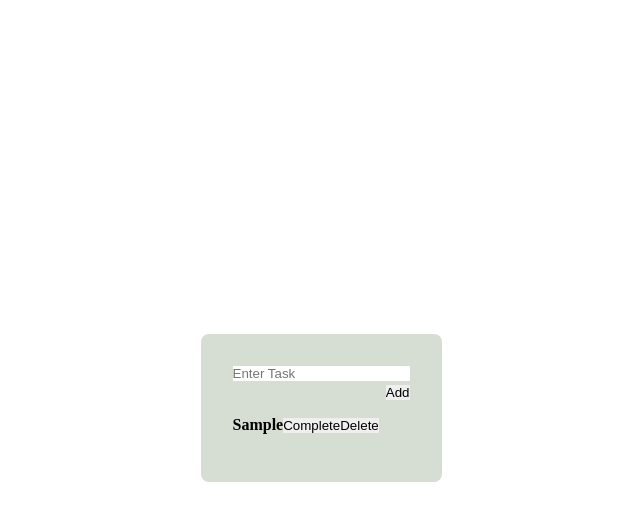
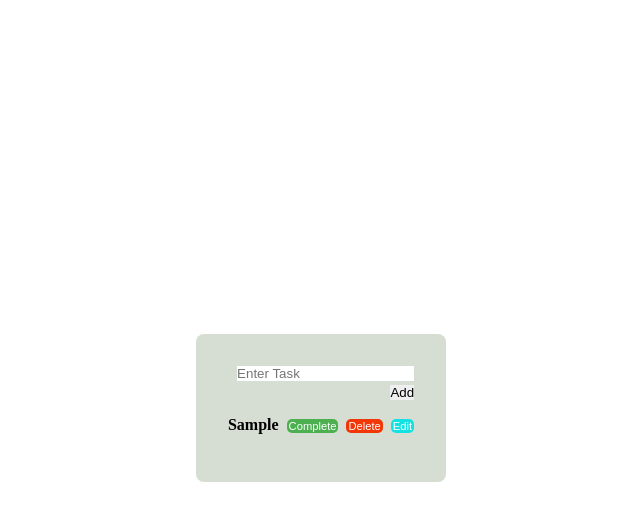
Before and after one commit to ZakirTqvi/To-do-list, a plain HTML site: page index.html in a window 1280 px wide. Both pictures are taken after typing "Sample" into the empty fields and a click on the button "Add". Shown: the whole page, without its empty margins (327-967 px from the left). Drawn offline with Linux system fonts and the light colour scheme.

Commit message:
new code added

```diff
--- a/script.js
+++ b/script.js
@@ -4,7 +4,6 @@ const taskList = document.getElementById('taskList')
 
 addBtn.addEventListener('click', ()=>{
     const inputValue = inputFld.value.trim()
-    console.log(inputValue)
 
     if(inputValue.trim() != "") {
 
@@ -15,6 +14,7 @@ addBtn.addEventListener('click', ()=>{
         // create a 'Mark complete' button
         const completeBtn = document.createElement('button');
         completeBtn.textContent = 'Complete';
+        completeBtn.classList.add('complete-btn')
         completeBtn.addEventListener('click', ()=> {
             listItem.style.textDecoration = 'line-through'
         });
@@ -22,12 +22,27 @@ addBtn.addEventListener('click', ()=>{
         // crate a delete button
         const deleteBtn = document.createElement('button');
         deleteBtn.textContent = 'Delete'
+        deleteBtn.classList.add('delete-btn')
         deleteBtn.addEventListener('click', ()=> {
             taskList.removeChild(listItem);
         })
 
+        // create edit button
+        const editBtn = document.createElement('button')
+        editBtn.textContent = 'Edit'
+        editBtn.classList.add('edit-btn')
+        editBtn.addEventListener('click', ()=> {
+            const currrentText = listItem.firstChild.textContent;
+            console.log(currrentText)
+            const newText = prompt('Edit your to-do item:', currrentText)
+            if(newText) {
+                listItem.firstChild.textContent = newText;
+            }
+        })
+
         listItem.appendChild(completeBtn)
         listItem.appendChild(deleteBtn)
+        listItem.appendChild(editBtn)
 
         taskList.appendChild(listItem)
         inputFld.value = '';
--- a/style.css
+++ b/style.css
@@ -32,3 +32,26 @@
     text-decoration: line-through;
     color: gray;
 }
+
+.complete-btn,.delete-btn, .edit-btn {
+    background-color: #4CAF50;
+    color: white;
+    padding: 1px 2px;
+    border: none;
+    border-radius: 5px;
+    cursor: pointer;
+    margin-left: 0.5rem;
+    font-size: 0.7rem;
+}
+
+.complete-btn:hover {
+    background-color: #45a049;
+}
+
+.delete-btn {
+    background-color: rgb(241, 54, 7);
+}
+
+.edit-btn {
+    background-color: rgb(20, 225, 225);
+}
```
